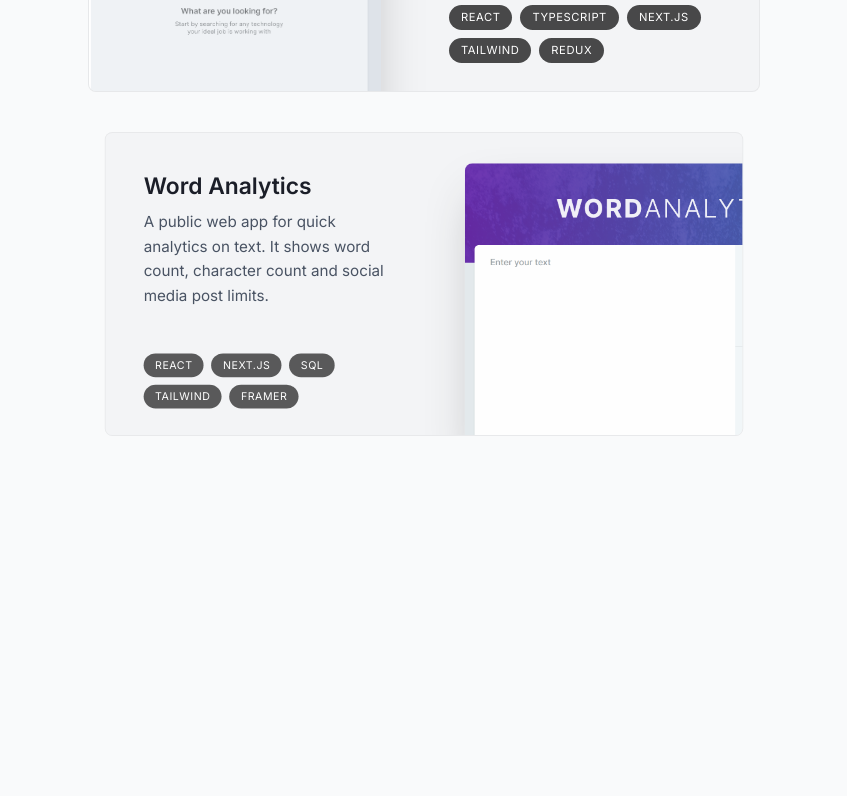
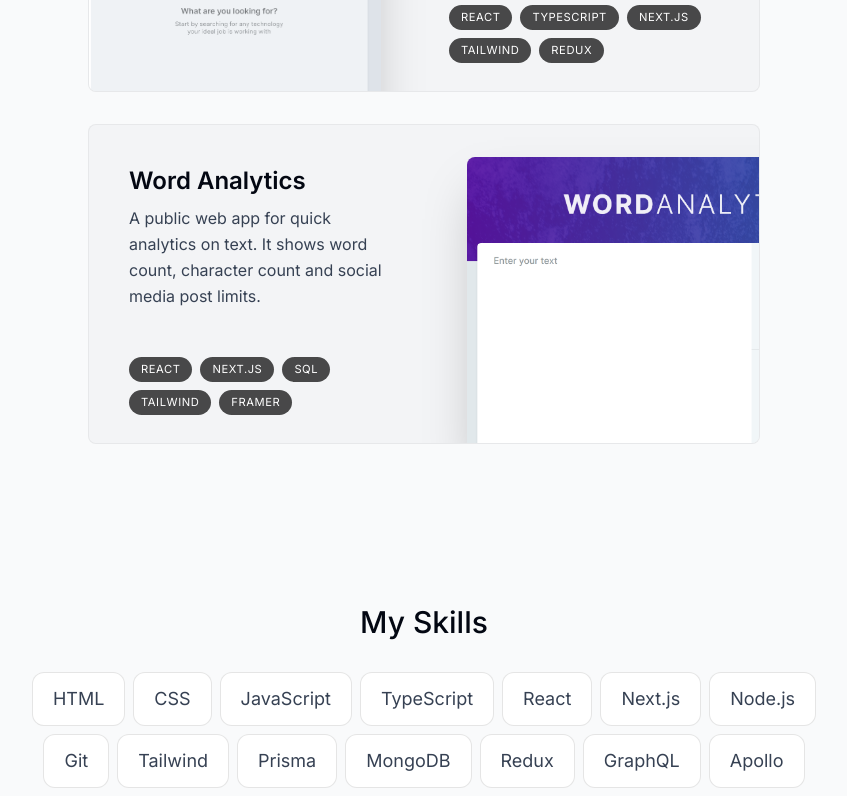
Before and after one commit to Parthtank21/portfolio, a Next.js app: page / in a window 1280 px wide. Shown: the part 2000-2796 px from the top of the page, without its empty margins (216-1063 px from the left). Before the commit the page ends 2444 px from the top, so only its background shows below. Built offline with nearby package versions, Linux system fonts and the light colour scheme.

Commit message:
FEAT: completed skills section

```diff
--- a/src/app/page.tsx
+++ b/src/app/page.tsx
@@ -2,6 +2,7 @@ import About from "@/components/about";
 import Intro from "@/components/intro";
 import Projects from "@/components/projects";
 import SectionDivider from "@/components/section-divider";
+import Skills from "@/components/skills";
 
 export default function Home() {
   return (
@@ -10,6 +11,7 @@ export default function Home() {
       <SectionDivider />
       <About />
       <Projects />
+      <Skills />
     </main>
   );
 }
--- a/src/components/project-card.tsx
+++ b/src/components/project-card.tsx
@@ -30,8 +30,8 @@ export default function ProjectCard({
       }}
       className="group mb-3 sm:mb-8 last:mb-0"
     >
-      <article className="bg-gray-100 max-w-[42rem] border border-black/5 overflow-hidden sm:pr-8 relative sm:h-[20rem] group-even:pl-8 hover:bg-gray-200 transition rounded-lg">
-        <div className="pt-4 pb-7 px-5 sm:pl-10 sm:pr-2 sm:pt-10 sm:max-w-1/2 flex flex-col h-full group-even:ml-[18rem]">
+      <article className="bg-gray-100 max-w-[42rem] border border-black/5 overflow-hidden sm:pr-8 relative sm:h-[20rem] hover:bg-gray-200 sm:group-even:pl-8 transition rounded-lg">
+        <div className="pt-4 pb-7 px-5 sm:pl-10 sm:pr-2 sm:pt-10 sm:max-w-[50%] flex flex-col h-full sm:group-even:ml-[18rem] ">
           <h3 className="text-2xl font-semibold">{title}</h3>
           <p className="mt-2 leading-relaxed text-gray-700">{description}</p>
           <ul className="flex flex-wrap mt-4 gap-2 sm:mt-auto">
@@ -50,7 +50,7 @@ export default function ProjectCard({
           src={imageUrl}
           alt={title}
           quality={95}
-          className="absolute top-8 -right-40 w-[28.25rem] rounded-t-lg shadow-2xl group-even:right-[initial] group-even:-left-40 transition group-hover:scale-[1.04] group-hover:-translate-x-3 group-hover:translate-y-3 group-hover:-rotate-2 group-even:group-hover:translate-x-3 group-even:group-hover:translate-y-3 group-even:group-hover:rotate-2"
+          className="absolute hidden sm:block top-8 -right-40 w-[28.25rem] rounded-t-lg shadow-2xl group-even:right-[initial] group-even:-left-40 transition group-hover:scale-[1.04] group-hover:-translate-x-3 group-hover:translate-y-3 group-hover:-rotate-2 group-even:group-hover:translate-x-3 group-even:group-hover:translate-y-3 group-even:group-hover:rotate-2"
         />
       </article>
     </motion.div>
--- a/src/components/projects.tsx
+++ b/src/components/projects.tsx
@@ -12,7 +12,7 @@ export default function Projects() {
   });
 
   return (
-    <section ref={ref} id="projects" className="scroll-mt-28">
+    <section ref={ref} id="projects" className="mb-28 sm:mb-40 scroll-mt-28">
       <SectionHeading>My Projects</SectionHeading>
       <div>
         {projectsData.map((project, index) => (
--- /dev/null
+++ b/src/components/skills.tsx
@@ -0,0 +1,52 @@
+"use client";
+
+import React from "react";
+import { motion } from "motion/react";
+import { skillsData } from "@/lib/data";
+import { useSectionInView } from "@/lib/hooks";
+import SectionHeading from "./section-heading";
+
+const fadeInAnimationVariants = {
+  initial: {
+    opacity: 0,
+    y: 100,
+  },
+  animate: (index: number) => ({
+    opacity: 100,
+    y: 0,
+    transition: {
+      delay: 0.05 * index,
+    },
+  }),
+};
+
+export default function Skills() {
+  const { ref } = useSectionInView("Skills", {
+    amount: 0.75,
+  });
+
+  return (
+    <section
+      ref={ref}
+      id="skills"
+      className="mb-28 max-w-[53rem] text-center sm:mb-40 scroll-mt-28"
+    >
+      <SectionHeading>My Skills</SectionHeading>
+      <ul className="flex flex-wrap justify-center gap-2 text-lg text-gray-700">
+        {skillsData.map((skill, index) => (
+          <motion.li
+            key={index}
+            className="bg-white border border-black/10 rounded-xl px-5 py-3"
+            variants={fadeInAnimationVariants}
+            initial="initial"
+            whileInView="animate"
+            viewport={{ once: true }}
+            custom={index}
+          >
+            {skill}
+          </motion.li>
+        ))}
+      </ul>
+    </section>
+  );
+}
```
